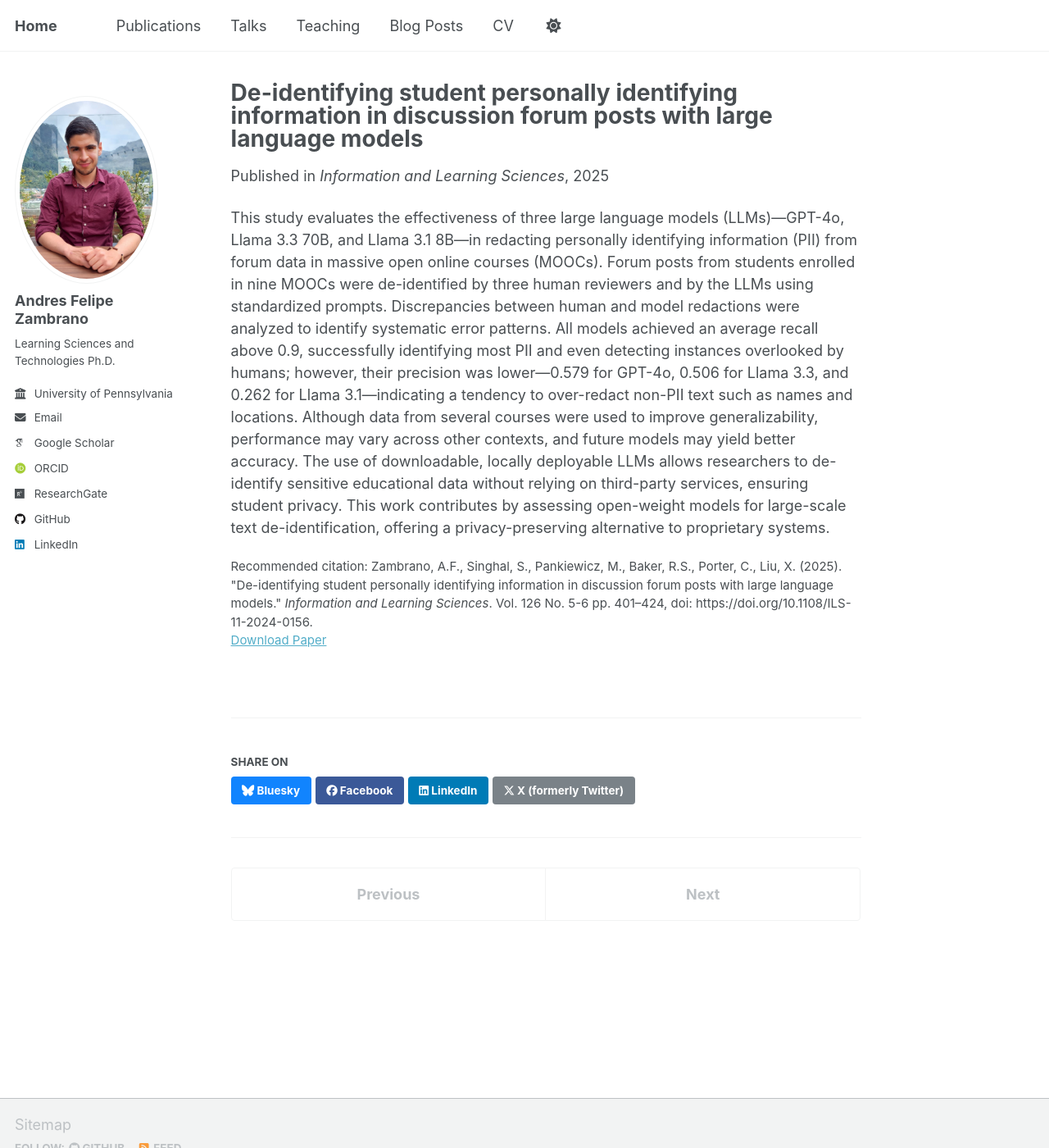
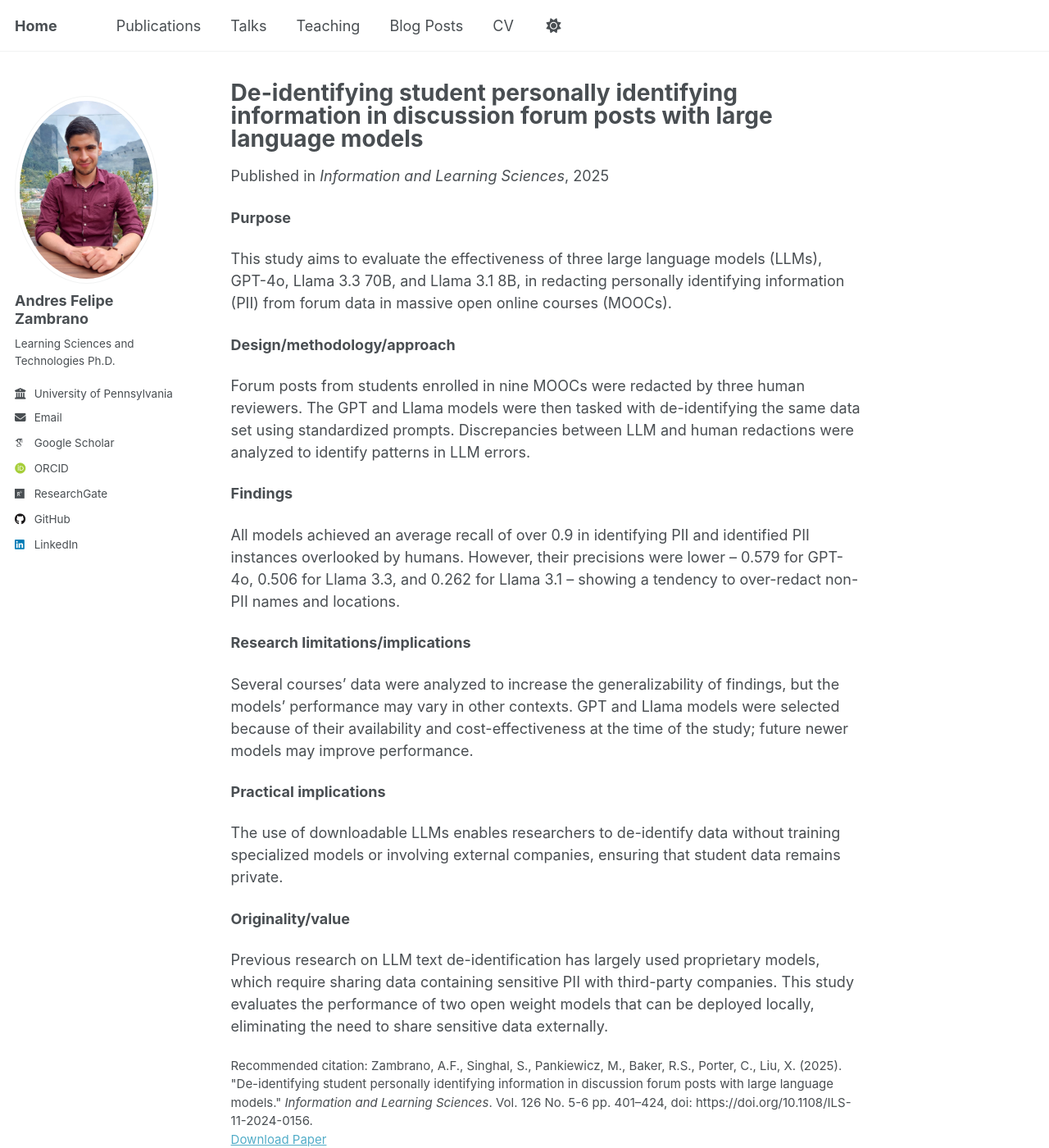
Before and after one commit to afzambrano/afzambrano.github.io, a Jekyll site: the page built from _publications/2025-01-de-identification-journal.md, in a window 1280 px wide and 1400 px high. Shown: the whole window at 82% size. Built offline with Jekyll 4.4.1, drawn with Linux system fonts in a browser that asks for light colours; some web fonts are replaced; a script that is not in the unit is left out.

Commit message:
Update 2025-01-de-identification-journal.md

```diff
--- a/_publications/2025-01-de-identification-journal.md
+++ b/_publications/2025-01-de-identification-journal.md
@@ -9,4 +9,27 @@ venue: 'Information and Learning Sciences'
 paperurl: 'https://www.emerald.com/ils/article/126/5-6/401/1246753/De-identifying-student-personally-identifying'
 citation: 'Zambrano, A.F., Singhal, S., Pankiewicz, M., Baker, R.S., Porter, C., Liu, X. (2025). &quot;De-identifying student personally identifying information in discussion forum posts with large language models.&quot; <i>Information and Learning Sciences</i>. Vol. 126 No. 5-6 pp. 401–424, doi: https://doi.org/10.1108/ILS-11-2024-0156.'
 ---
-This study evaluates the effectiveness of three large language models (LLMs)—GPT-4o, Llama 3.3 70B, and Llama 3.1 8B—in redacting personally identifying information (PII) from forum data in massive open online courses (MOOCs). Forum posts from students enrolled in nine MOOCs were de-identified by three human reviewers and by the LLMs using standardized prompts. Discrepancies between human and model redactions were analyzed to identify systematic error patterns. All models achieved an average recall above 0.9, successfully identifying most PII and even detecting instances overlooked by humans; however, their precision was lower—0.579 for GPT-4o, 0.506 for Llama 3.3, and 0.262 for Llama 3.1—indicating a tendency to over-redact non-PII text such as names and locations. Although data from several courses were used to improve generalizability, performance may vary across other contexts, and future models may yield better accuracy. The use of downloadable, locally deployable LLMs allows researchers to de-identify sensitive educational data without relying on third-party services, ensuring student privacy. This work contributes by assessing open-weight models for large-scale text de-identification, offering a privacy-preserving alternative to proprietary systems.
+
+**Purpose**
+
+This study aims to evaluate the effectiveness of three large language models (LLMs), GPT-4o, Llama 3.3 70B, and Llama 3.1 8B, in redacting personally identifying information (PII) from forum data in massive open online courses (MOOCs).
+
+**Design/methodology/approach**
+
+Forum posts from students enrolled in nine MOOCs were redacted by three human reviewers. The GPT and Llama models were then tasked with de-identifying the same data set using standardized prompts. Discrepancies between LLM and human redactions were analyzed to identify patterns in LLM errors.
+
+**Findings**
+
+All models achieved an average recall of over 0.9 in identifying PII and identified PII instances overlooked by humans. However, their precisions were lower – 0.579 for GPT-4o, 0.506 for Llama 3.3, and 0.262 for Llama 3.1 – showing a tendency to over-redact non-PII names and locations.
+
+**Research limitations/implications**
+
+Several courses’ data were analyzed to increase the generalizability of findings, but the models’ performance may vary in other contexts. GPT and Llama models were selected because of their availability and cost-effectiveness at the time of the study; future newer models may improve performance.
+
+**Practical implications**
+
+The use of downloadable LLMs enables researchers to de-identify data without training specialized models or involving external companies, ensuring that student data remains private.
+
+**Originality/value**
+
+Previous research on LLM text de-identification has largely used proprietary models, which require sharing data containing sensitive PII with third-party companies. This study evaluates the performance of two open weight models that can be deployed locally, eliminating the need to share sensitive data externally.
```
